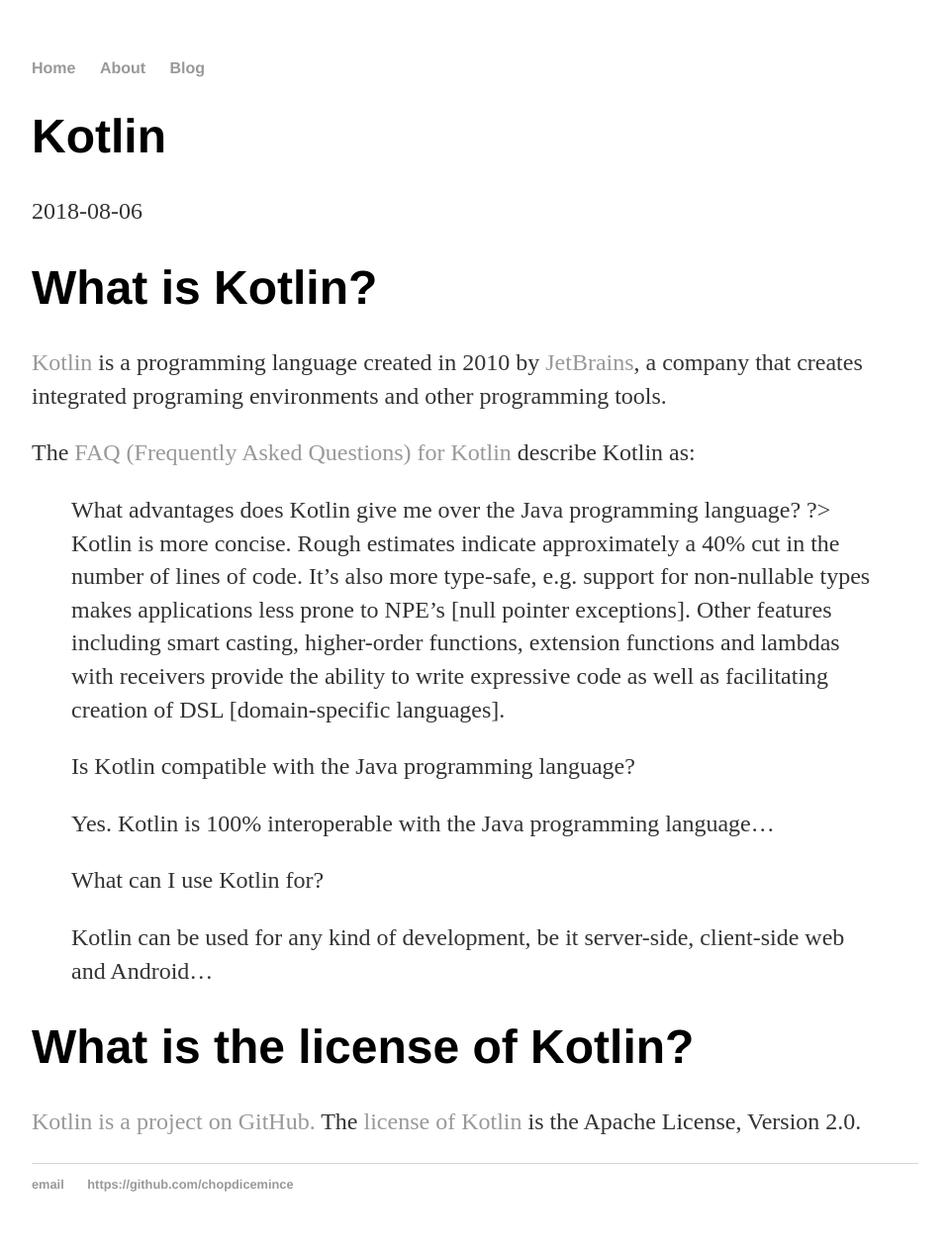
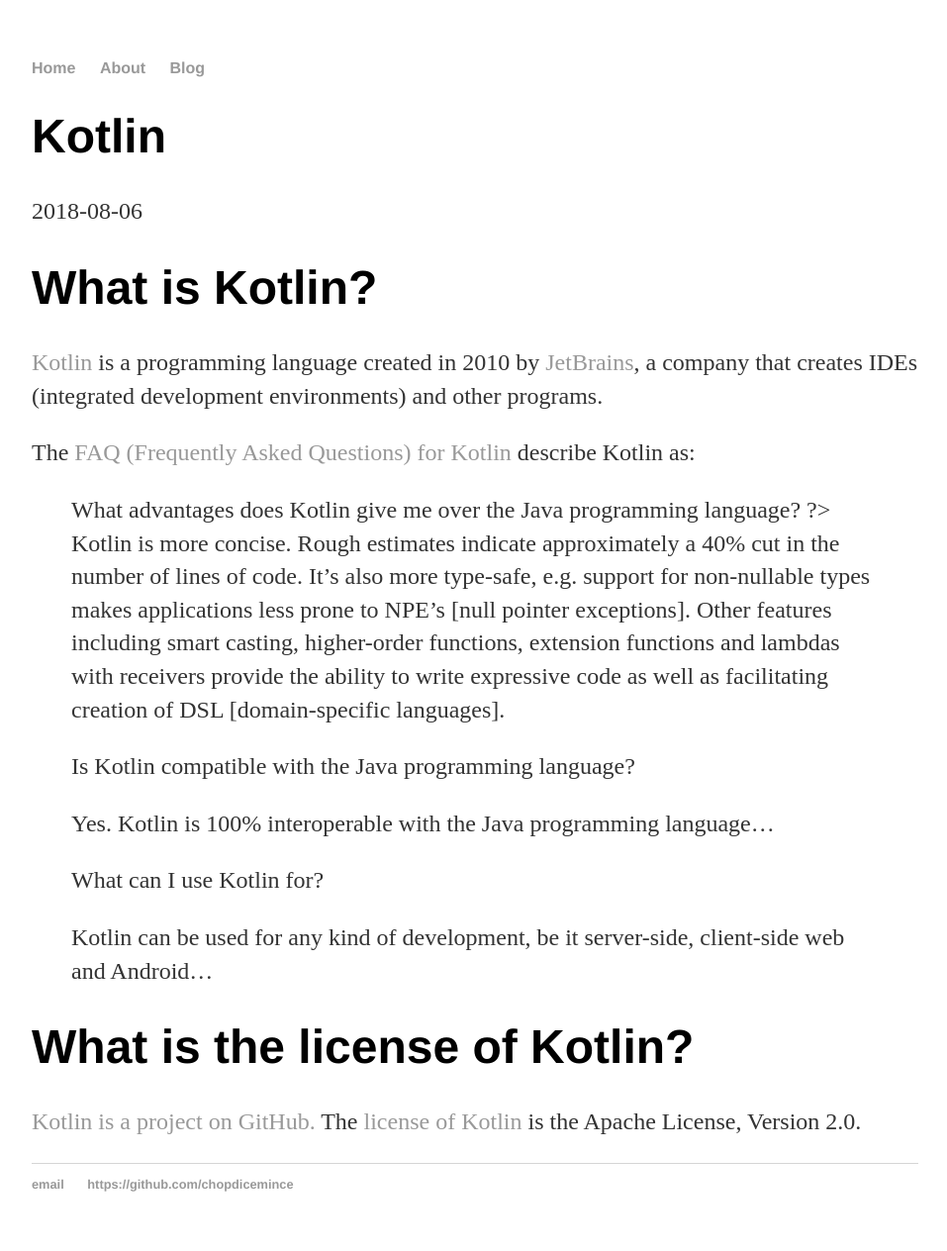
Before and after one commit to chopdicemince/chopdicemince.github.io, a Jekyll site: the page built from _posts/2018-08-06-kotlin.md, in a window 1280 px wide. Shown: the whole page at 99% size, without its empty margins (160-1117 px from the left). Built offline with Jekyll 4.4.1, drawn with Linux system fonts in a browser that asks for light colours.

Commit message:
Change text about JetBrains

```diff
--- a/_posts/2018-08-06-kotlin.md
+++ b/_posts/2018-08-06-kotlin.md
@@ -6,7 +6,7 @@
 
 # What is Kotlin?
 
-[Kotlin](https://kotlinlang.org/) is a programming language created in 2010 by [JetBrains](https://www.jetbrains.com/), a company that creates integrated programing environments and other programming tools.
+[Kotlin](https://kotlinlang.org/) is a programming language created in 2010 by [JetBrains](https://www.jetbrains.com/), a company that creates IDEs (integrated development environments) and other programs.
 
 The [FAQ (Frequently Asked Questions) for Kotlin](https://kotlinlang.org/docs/reference/faq.html) describe Kotlin as:
 
```
